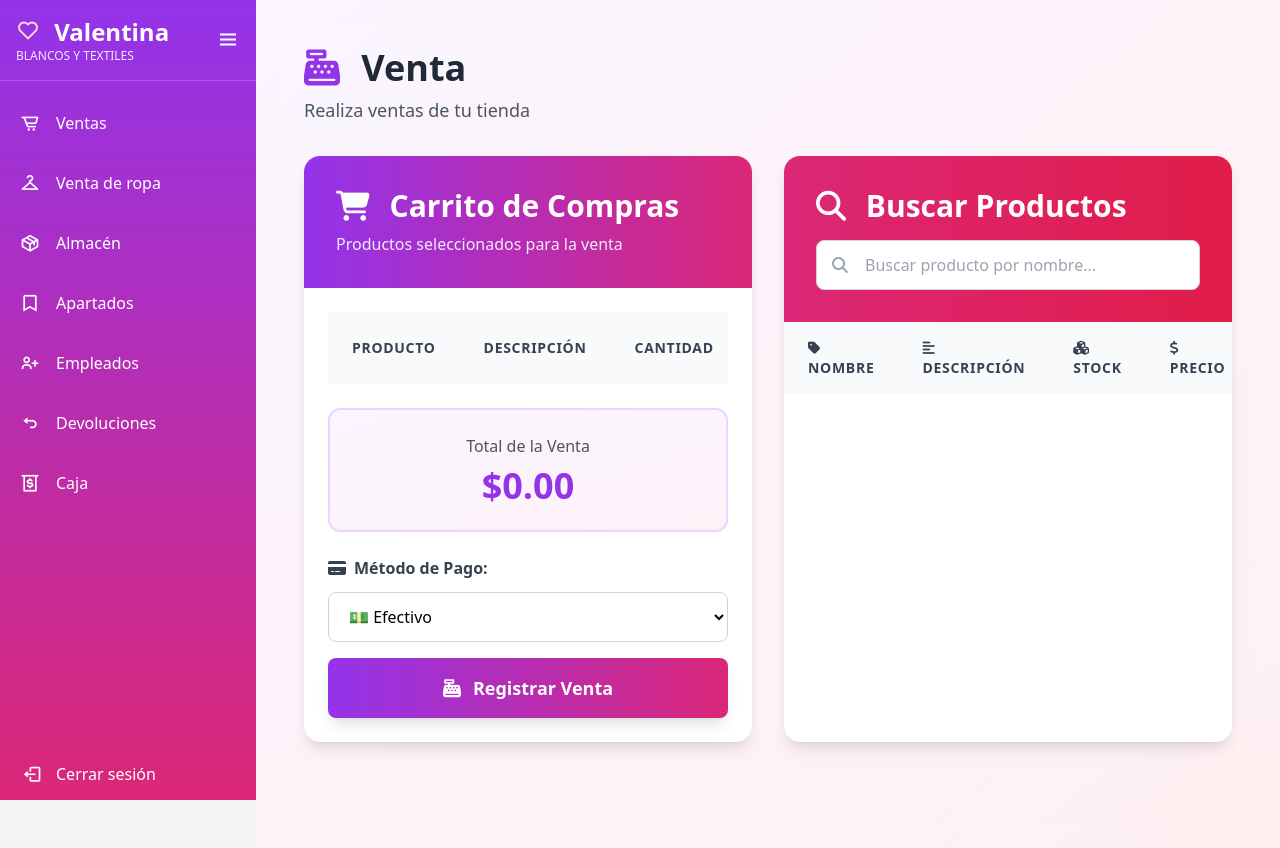
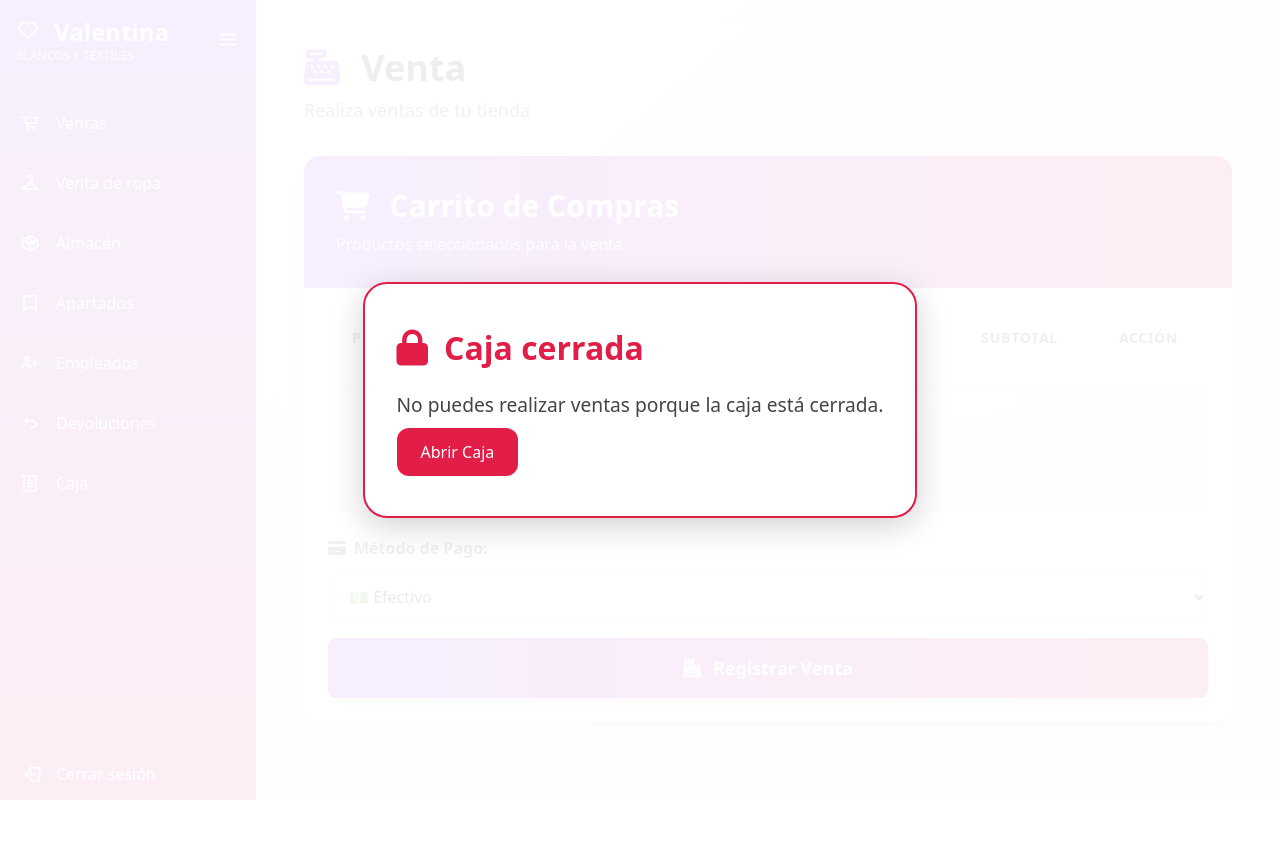
Before and after one commit to Crischickenbby/Blancos_Valentina, a Flask app: template app/templates/venta.html in a window 1280 px wide. After the commit the page ends 800 px from the top, so only its background shows below. Run offline with Flask 3, Linux system fonts and the light colour scheme; the template is opened without the code that fills it, so the values that code supplies are empty; some libraries are stand-ins or nearby versions.

Commit message:
Se agregó que si entran al modulo de venta y la caja está cerrada aparezca un mensaje para abrir la caja

```diff
--- a/app/static/js/venta.js
+++ b/app/static/js/venta.js
@@ -1,4 +1,46 @@
 document.addEventListener('DOMContentLoaded', () => {
+    // --- BLOQUEO SI NO HAY CAJA ABIERTA ---
+    const overlay = document.createElement('div');
+    overlay.id = 'overlay-caja-cerrada';
+    overlay.style.position = 'fixed';
+    overlay.style.top = 0;
+    overlay.style.left = 0;
+    overlay.style.width = '100vw';
+    overlay.style.height = '100vh';
+    overlay.style.background = 'rgba(255,255,255,0.92)';
+    overlay.style.zIndex = 9999;
+    overlay.style.display = 'flex';
+    overlay.style.flexDirection = 'column';
+    overlay.style.justifyContent = 'center';
+    overlay.style.alignItems = 'center';
+    overlay.innerHTML = `
+        <div style="background: white; border-radius: 1.5rem; box-shadow: 0 8px 32px rgba(0,0,0,0.18); padding: 2.5rem 2rem; border: 2px solid #e11d48; max-width: 95vw;">
+            <div style="display: flex; align-items: center; gap: 1rem; margin-bottom: 1.2rem;">
+                <i class="fas fa-lock text-4xl" style="color: #e11d48;"></i>
+                <span style="font-size: 2rem; font-weight: bold; color: #e11d48;">Caja cerrada</span>
+            </div>
+            <p style="font-size: 1.2rem; color: #444; margin-bottom: 0.5rem;">No puedes realizar ventas porque la caja está cerrada.</p>
+            <button style="background: #e11d48; color: white; padding: 0.75rem 1.5rem; border: none; border-radius: 0.75rem; font-size: 1rem; cursor: pointer;" onclick="location.href='/corte'">
+                Abrir Caja
+            </button>
+        </div>
+    `;
+    fetch('/api/caja/estado')
+        .then(r => r.json())
+        .then(data => {
+            if (!data.abierta) {
+                document.body.appendChild(overlay);
+                document.body.style.overflow = 'hidden';
+            } else {
+                const old = document.getElementById('overlay-caja-cerrada');
+                if (old) old.remove();
+                document.body.style.overflow = '';
+            }
+        })
+        .catch(() => {
+            document.body.appendChild(overlay);
+            document.body.style.overflow = 'hidden';
+        });
     const buscador = document.getElementById('buscador');
     const tablaProductos = document.getElementById('tabla-productos');
     const productosSeleccionados = document.getElementById('productos-seleccionados');
--- a/app/templates/venta.html
+++ b/app/templates/venta.html
@@ -27,10 +27,6 @@
         <p class="text-gray-600 text-lg">Realiza ventas de tu tienda</p>
     </div>
 
-
-
-    <!-- Grid principal: Carrito y Búsqueda de Productos -->
-    <div class="grid grid-cols-1 lg:grid-cols-2 gap-8 mb-8">
         <!-- Carrito de Compras -->
         <div class="bg-white rounded-2xl shadow-lg overflow-hidden flex-1">
             <div class="bg-gradient-to-r from-purple-600 to-pink-600 text-white p-8">
@@ -88,49 +84,6 @@
                 </div>
             </div>
         </div>
-        <!-- Búsqueda de Productos -->
-        <div class="bg-white rounded-2xl shadow-lg overflow-hidden flex-1">
-            <div class="bg-gradient-to-r from-pink-600 to-rose-600 text-white p-8">
-                <h2 class="text-3xl font-bold mb-4">
-                    <i class="fas fa-search mr-3"></i>
-                    Buscar Productos
-                </h2>
-                <div class="relative max-w-md">
-                    <input type="text"
-                           id="buscador"
-                           placeholder="Buscar producto por nombre..."
-                           class="w-full px-4 py-3 pl-12 text-gray-800 border border-gray-300 rounded-lg focus:outline-none focus:ring-2 focus:ring-pink-500 focus:border-transparent text-base">
-                    <i class="fas fa-search absolute left-4 top-1/2 transform -translate-y-1/2 text-gray-400"></i>
-                </div>
-            </div>
-            <div class="overflow-x-auto">
-                <table class="w-full">
-                    <thead class="bg-gradient-to-r from-gray-50 to-slate-50">
-                        <tr>
-                            <th class="px-6 py-4 text-left text-sm font-semibold text-gray-700 uppercase tracking-wider">
-                                <i class="fas fa-tag mr-2"></i>Nombre
-                            </th>
-                            <th class="px-6 py-4 text-left text-sm font-semibold text-gray-700 uppercase tracking-wider">
-                                <i class="fas fa-align-left mr-2"></i>Descripción
-                            </th>
-                            <th class="px-6 py-4 text-left text-sm font-semibold text-gray-700 uppercase tracking-wider">
-                                <i class="fas fa-cubes mr-2"></i>Stock
-                            </th>
-                            <th class="px-6 py-4 text-left text-sm font-semibold text-gray-700 uppercase tracking-wider">
-                                <i class="fas fa-dollar-sign mr-2"></i>Precio
-                            </th>
-                            <th class="px-6 py-4 text-start text-sm font-semibold text-gray-700 uppercase tracking-wider">
-                                <i class="fas fa-plus mr-2"></i>Acción
-                            </th>
-                        </tr>
-                    </thead>
-                    <tbody id="tabla-productos" class="bg-white divide-y divide-gray-200">
-                        <!-- Los productos se llenarán dinámicamente -->
-                    </tbody>
-                </table>
-            </div>
-        </div>
-    </div>
 </div>
 {% endblock %}
 
```
